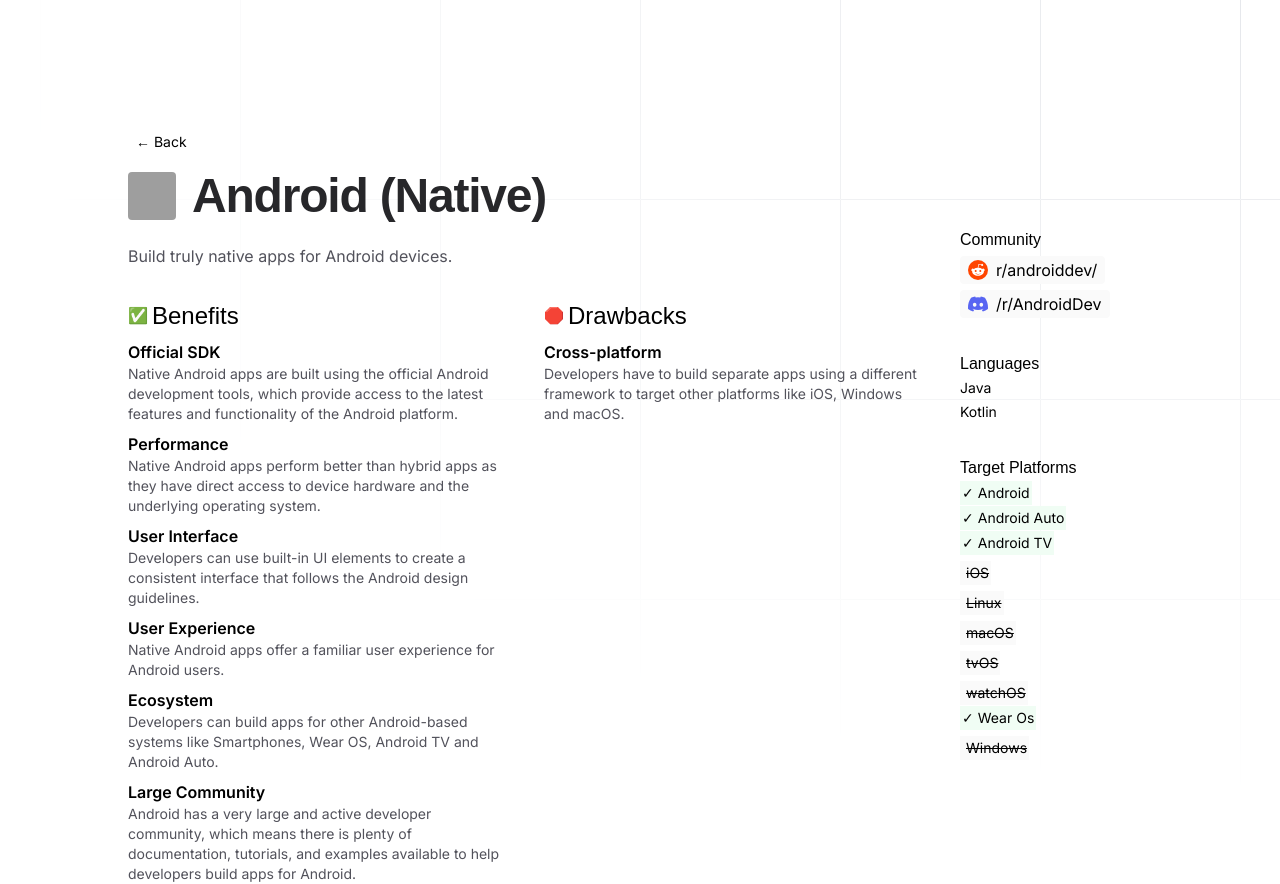
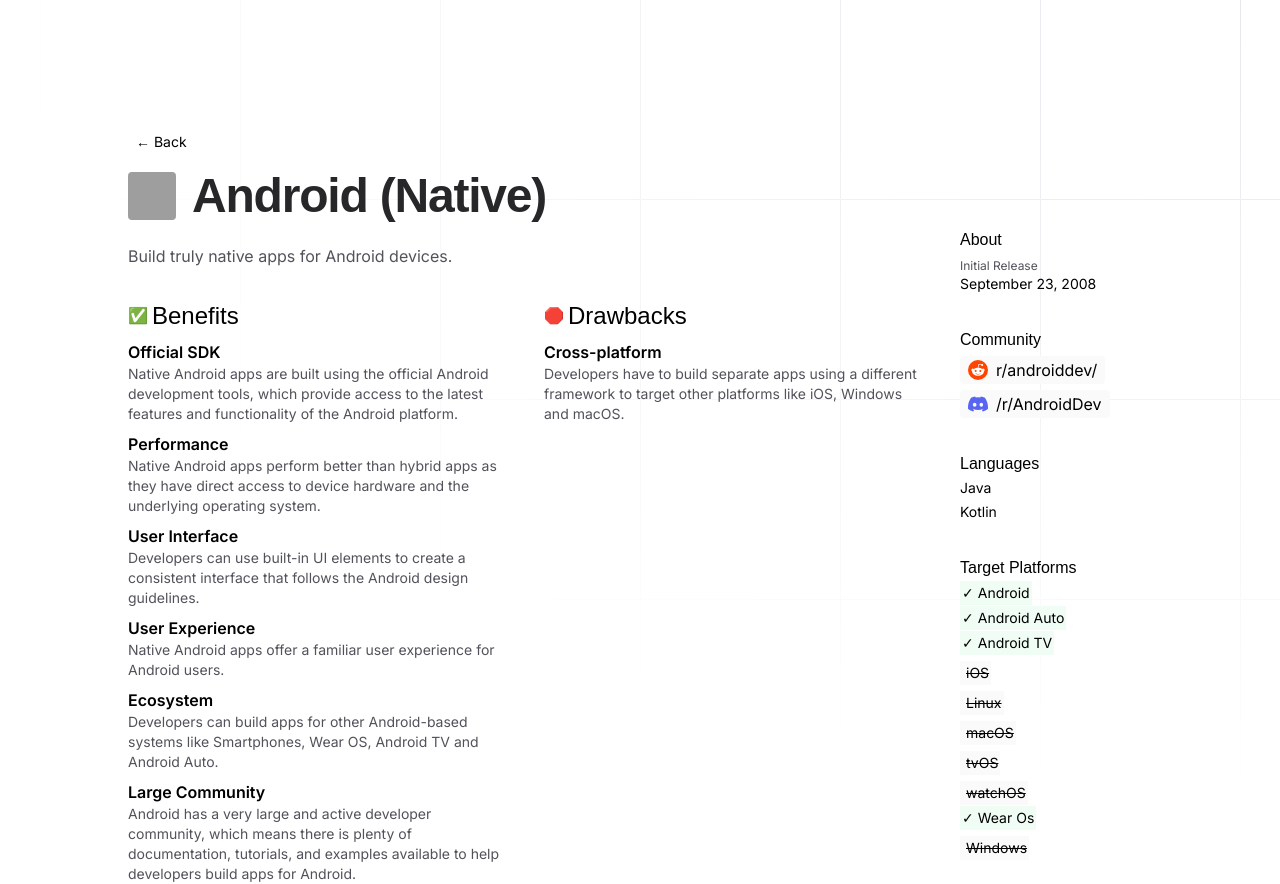
Before and after one commit to aptabase/buildwith.app, a Next.js app: page /android in a window 1280 px wide. Built offline with nearby package versions, Linux system fonts and the light colour scheme; grey boxes are pictures that could not be loaded; a web font is replaced by a local one.

Commit message:
initial release

```diff
--- a/lib/frameworks/android.ts
+++ b/lib/frameworks/android.ts
@@ -43,6 +43,9 @@
         "Developers have to build separate apps using a different framework to target other platforms like iOS, Windows and macOS.",
     },
   ],
+  releases: {
+    first: "September 23, 2008",
+  },
   href: "https://developer.android.com/",
   logoUrl: "https://aptabase.com/tools/android.svg",
   languages: ["Java", "Kotlin"],
--- a/lib/frameworks/apple.ts
+++ b/lib/frameworks/apple.ts
@@ -38,6 +38,9 @@
         "Developers have to build separate apps using a different framework to target other platforms like Android and Windows.",
     },
   ],
+  releases: {
+    first: "March 6, 2008",
+  },
   href: "https://developer.apple.com/",
   logoUrl: "https://aptabase.com/tools/apple.svg",
   languages: ["Swift"],
--- a/lib/frameworks/capacitor.ts
+++ b/lib/frameworks/capacitor.ts
@@ -39,6 +39,9 @@
         "Capacitor is a relatively new framework, which means that there is not a lot of documentation, tutorials, and examples available to help developers apps.",
     },
   ],
+  releases: {
+    first: "May 22, 2019",
+  },
   href: "https://capacitorjs.com",
   logoUrl: "https://aptabase.com/tools/capacitor-js.svg",
   languages: ["JavaScript", "TypeScript", "HTML", "CSS"],
--- a/lib/frameworks/dotnetmaui.ts
+++ b/lib/frameworks/dotnetmaui.ts
@@ -29,6 +29,9 @@
         ".NET MAUI apps are built with C#, which is easy to get started with. But MAUI itself is a complex framework with very little documentation.",
     },
   ],
+  releases: {
+    first: "May 23, 2022",
+  },
   href: "https://dotnet.microsoft.com/en-us/apps/maui",
   logoUrl: "https://aptabase.com/tools/dotnet.png",
   platforms: ["iOS", "Android", "macOS", "Windows"],
--- a/lib/frameworks/electron.ts
+++ b/lib/frameworks/electron.ts
@@ -44,6 +44,9 @@
         "Electron can only target desktop environments like Windows, macOS and Linux.",
     },
   ],
+  releases: {
+    first: "15 July 2013",
+  },
   href: "https://www.electronjs.org",
   logoUrl: "https://aptabase.com/tools/electron.svg",
   languages: ["JavaScript", "TypeScript", "HTML", "CSS"],
--- a/lib/frameworks/flutter.ts
+++ b/lib/frameworks/flutter.ts
@@ -44,6 +44,9 @@
         "Flutter apps tend to be larger than native apps due to Flutter engine being bundled with them.",
     },
   ],
+  releases: {
+    first: "May 12, 2017",
+  },
   href: "https://flutter.dev/",
   logoUrl: "https://aptabase.com/tools/flutter.svg",
   languages: ["Dart"],
--- a/lib/frameworks/index.ts
+++ b/lib/frameworks/index.ts
@@ -11,6 +11,9 @@
   slug: string;
   name: string;
   description: string;
+  releases: {
+    first: string;
+  };
   pros: Array<{
     title: string;
     description: string;
--- a/lib/frameworks/reactnative.ts
+++ b/lib/frameworks/reactnative.ts
@@ -29,6 +29,9 @@
         "React Native's performance is not as good as that of native apps due to the overhead introduced by the bridge between JavaScript and native code.",
     },
   ],
+  releases: {
+    first: "March 26, 2015",
+  },
   href: "https://reactnative.dev",
   logoUrl: "https://aptabase.com/tools/react-native.svg",
   languages: ["JavaScript", "TypeScript"],
--- a/lib/frameworks/tauri.ts
+++ b/lib/frameworks/tauri.ts
@@ -49,6 +49,9 @@
         "Despite being popular, even for experienced developers can struggle to learn Rust. Developers can get away building Tauri apps without knowing Rust, but eventually they will need to learn Rust to build more complex features.",
     },
   ],
+  releases: {
+    first: "June 19, 2022",
+  },
   href: "https://tauri.app",
   logoUrl: "https://aptabase.com/tools/tauri.svg",
   languages: ["Rust", "JavaScript", "TypeScript", "HTML", "CSS"],
--- a/src/app/[slug]/InfoPanel.tsx
+++ b/src/app/[slug]/InfoPanel.tsx
@@ -8,6 +8,14 @@
 export function InfoPanel(props: Props) {
   return (
     <div className="flex flex-col space-y-8">
+      <ul className="mt-2 flex flex-col space-y-1 min-w-[12rem]">
+        <h3>About</h3>
+        <li className="py-0.5 text-sm">
+          <p className="text-xs text-zinc-600">Initial Release</p>
+          {props.framework.releases.first}
+        </li>
+      </ul>
+
       <ul className="mt-2 flex flex-col space-y-1 min-w-[12rem]">
         <h3>Community</h3>
         {props.framework.github && (
```
